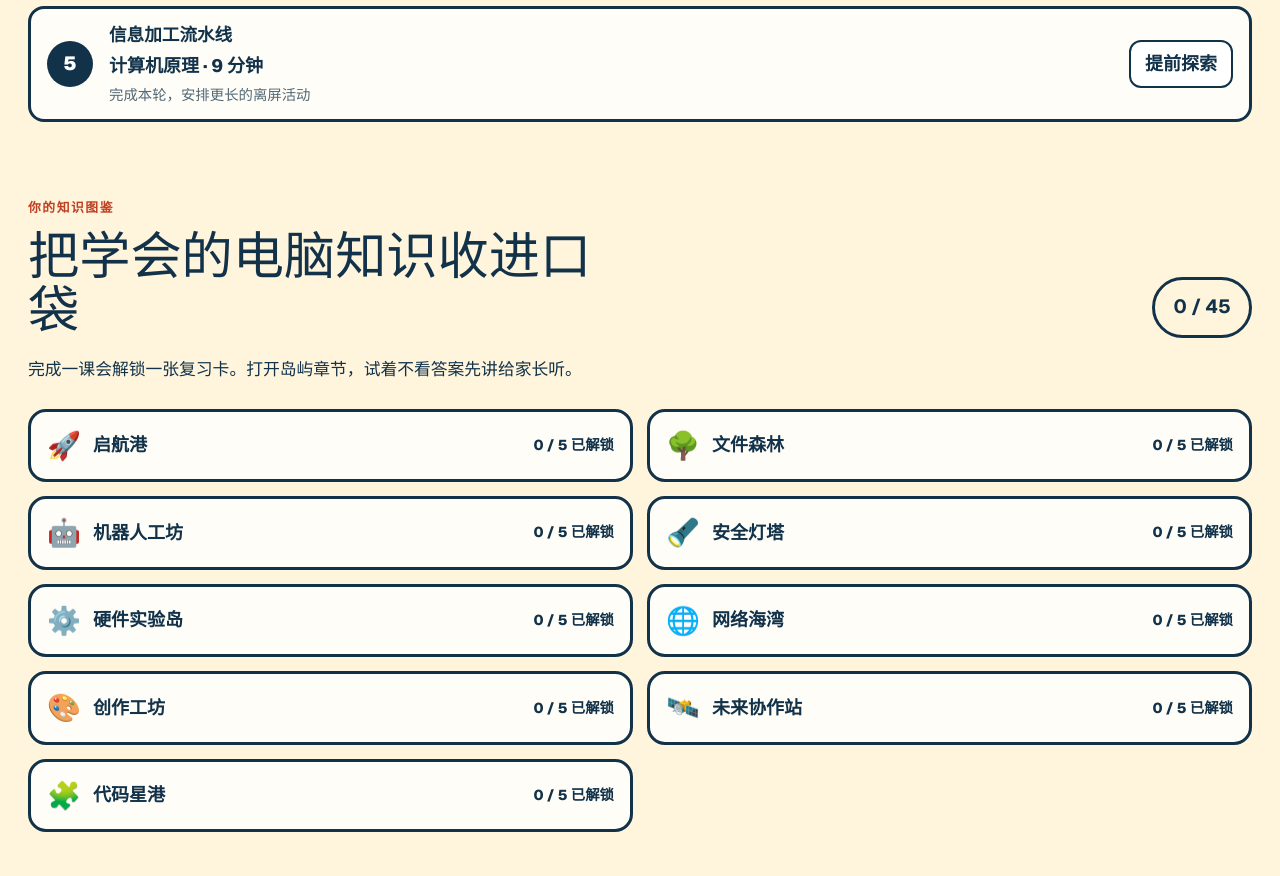
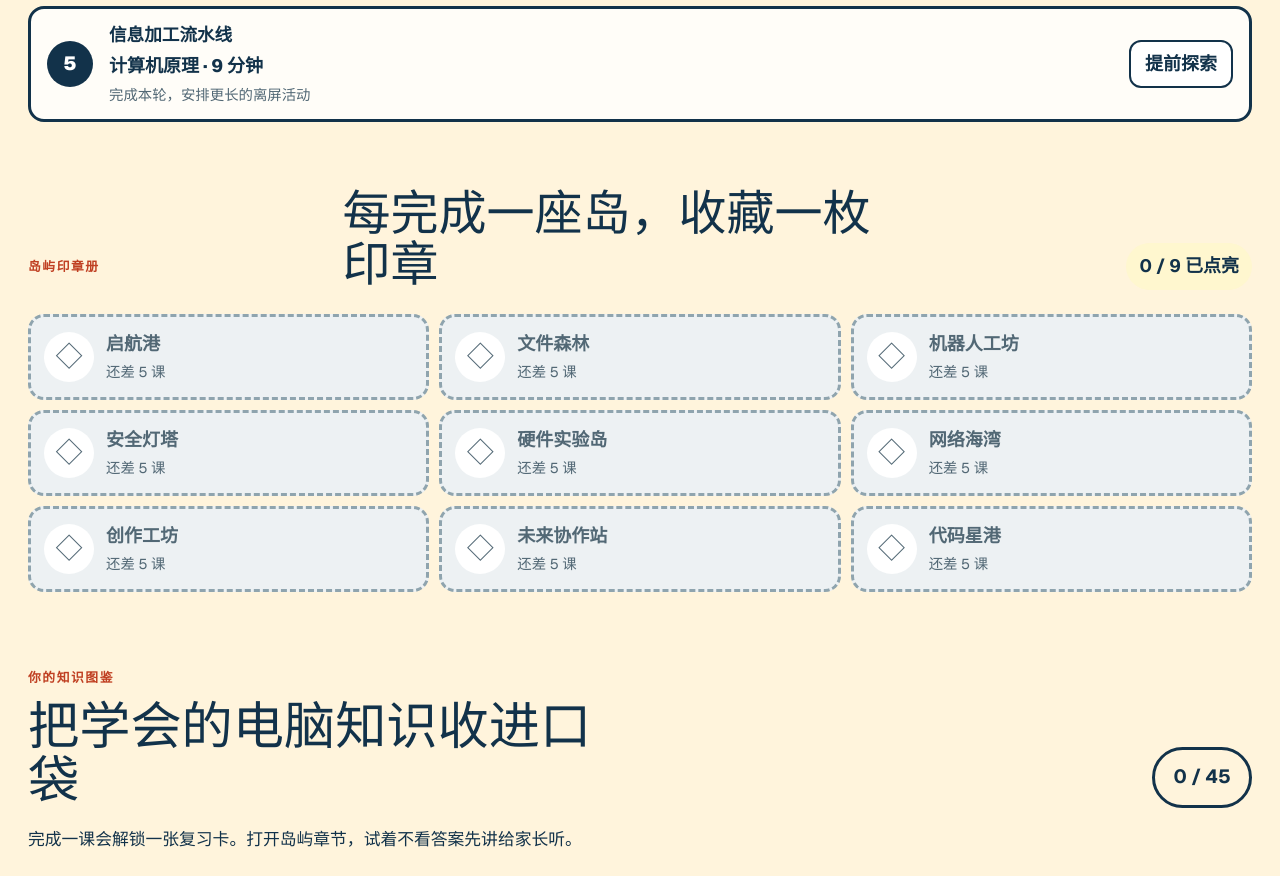
Before and after one commit to oldshipmaster/computer-study, a Next.js app: page / in a window 1280 px wide. Shown: the part 1420-2296 px from the top of the page. Built offline with nearby package versions, Linux system fonts and the light colour scheme.

Commit message:
feat: add nine unlockable island seals

```diff
--- a/app/globals.css
+++ b/app/globals.css
@@ -687,6 +687,18 @@ input {
 .learning-plan li:first-child > button { background: var(--coral); color: #102f45; }
 .learning-plan-complete { display: flex; align-items: center; gap: 16px; margin-top: 24px; padding: 20px; border: 3px solid var(--deep-sea); border-radius: 16px; background: var(--mint-soft); font-weight: 800; }
 .learning-plan-complete span { font-size: 2.5rem; }
+
+.island-seals { max-width: 1280px; margin: 0 auto; padding: 48px 28px 12px; color: var(--deep-sea); }
+.island-seals > div { display: flex; align-items: end; justify-content: space-between; flex-wrap: wrap; gap: 16px; }
+.island-seals h2 { max-width: 17ch; margin: 6px 0 0; font-size: clamp(1.8rem, 4vw, 3rem); line-height: 1.06; }
+.island-seals > div > strong { padding: 9px 13px; border-radius: 999px; background: var(--yellow-soft); }
+.island-seals ul { display: grid; grid-template-columns: repeat(3, minmax(0, 1fr)); gap: 10px; margin: 24px 0 0; padding: 0; list-style: none; }
+.island-seals li { display: grid; grid-template-columns: auto 1fr; align-items: center; gap: 2px 12px; min-height: 86px; padding: 13px; border: 3px dashed #8fa4ae; border-radius: 16px; background: #edf1f3; color: #526875; }
+.island-seals li > span { grid-row: 1 / 3; display: grid; width: 50px; height: 50px; place-items: center; border-radius: 50%; background: white; font-size: 1.7rem; }
+.island-seals li > small { grid-column: 2; }
+.island-seals li.is-unlocked { border-style: solid; border-color: #9b6a12; background: #fff4cf; color: var(--deep-sea); box-shadow: 0 7px 0 rgb(155 106 18 / 14%); }
+
+@media (max-width: 680px) { .island-seals { padding: 40px 16px 8px; } .island-seals ul { grid-template-columns: 1fr; } }
 
 .completion-certificate { position: relative; max-width: 900px; margin: 48px auto; padding: clamp(28px, 6vw, 64px); border: 8px double #9b6a12; border-radius: 24px; background: #fffaf0; color: var(--deep-sea); text-align: center; box-shadow: 0 22px 60px rgb(18 50 74 / 14%); }
 .certificate-stars { color: #c28712; font-size: 2rem; }
--- a/components/IslandMap.tsx
+++ b/components/IslandMap.tsx
@@ -6,6 +6,7 @@ import { KnowledgeAtlas } from "@/components/KnowledgeAtlas";
 import { ReviewChallenge } from "@/components/ReviewChallenge";
 import { LearningPlan } from "@/components/LearningPlan";
 import { CompletionCertificate } from "@/components/CompletionCertificate";
+import { IslandSealCollection } from "@/components/IslandSealCollection";
 import {
   ISLANDS,
   COURSES,
@@ -155,6 +156,7 @@ export function IslandMap({
       </section>
 
       <LearningPlan completedCourseIds={completedCourseIds} onStartCourse={onStartCourse} />
+      <IslandSealCollection completedCourseIds={completedCourseIds} />
       {mission.complete ? <CompletionCertificate /> : null}
 
       <KnowledgeAtlas completedCourseIds={completedCourseIds} />
--- /dev/null
+++ b/components/IslandSealCollection.tsx
@@ -0,0 +1,9 @@
+import { buildIslandSeals } from "@/lib/island-seals";
+export function IslandSealCollection({ completedCourseIds }: { completedCourseIds: string[] }) {
+  const seals = buildIslandSeals(completedCourseIds);
+  const unlocked = seals.filter((seal) => seal.unlocked).length;
+  return <section className="island-seals" aria-labelledby="island-seals-heading">
+    <div><p className="section-kicker">岛屿印章册</p><h2 id="island-seals-heading">每完成一座岛，收藏一枚印章</h2><strong>{unlocked} / {seals.length} 已点亮</strong></div>
+    <ul>{seals.map((seal) => <li className={seal.unlocked ? "is-unlocked" : ""} key={seal.id}><span aria-hidden="true">{seal.unlocked ? seal.icon : "◇"}</span><strong>{seal.name}</strong><small>{seal.unlocked ? "岛屿印章已获得" : `还差 ${seal.remainingCount} 课`}</small></li>)}</ul>
+  </section>;
+}
--- /dev/null
+++ b/lib/island-seals.ts
@@ -0,0 +1,9 @@
+import { ISLANDS } from "./course-data.ts";
+export interface IslandSeal { id: string; name: string; icon: string; completedCount: number; remainingCount: number; unlocked: boolean; }
+export function buildIslandSeals(completedCourseIds: readonly string[]): IslandSeal[] {
+  const completed = new Set(completedCourseIds);
+  return ISLANDS.map((island) => {
+    const completedCount = island.courseIds.filter((id) => completed.has(id)).length;
+    return { id: island.id, name: island.name, icon: island.icon, completedCount, remainingCount: island.courseIds.length - completedCount, unlocked: completedCount === island.courseIds.length };
+  });
+}
```
Also changed, not shown: 2 other files (tests, documents, lock files or other folders).
